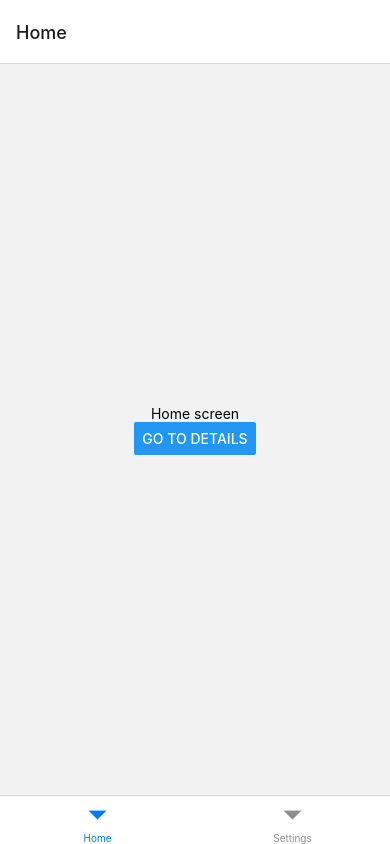
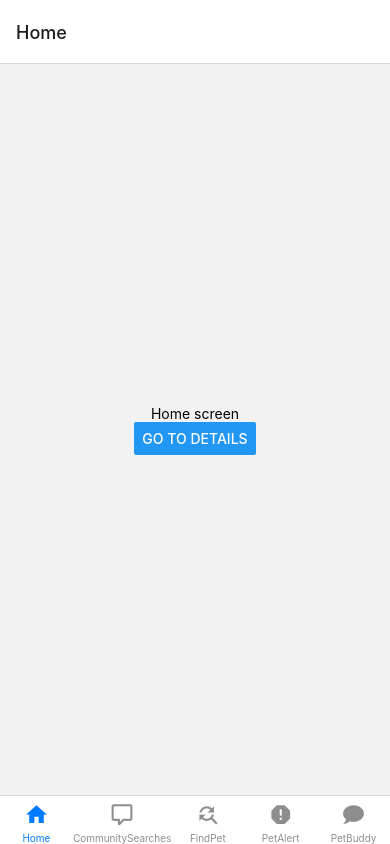
Before and after one commit to pontusva/Native-Madame, a React Native app in the folder client/: screen / in a window 390 px wide. Built offline with nearby package versions, Linux system fonts and the light colour scheme.

Commit message:
Add navigation and screens for CommunitySearches, FindPet, PetAlert, and PetBuddy

```diff
--- a/client/App.tsx
+++ b/client/App.tsx
@@ -4,6 +4,11 @@ import { NavigationContainer } from '@react-navigation/native';
 import { createNativeStackNavigator } from '@react-navigation/native-stack';
 import { createBottomTabNavigator } from '@react-navigation/bottom-tabs';
 import type { NativeStackScreenProps } from '@react-navigation/native-stack';
+import MaterialCommunityIcons from '@expo/vector-icons/MaterialCommunityIcons';
+import CommunitySearches from './app/CommunitySearches';
+import FindPet from './app/FindPet';
+import PetAlert from './app/PetAlert';
+import PetBuddy from './app/PetBuddy';
 
 type RootStackParamList = {
   Home: undefined;
@@ -28,7 +33,7 @@ function HomeScreen({
       <Text>Home screen</Text>
       <Button
         title="Go to Details"
-        onPress={() => navigation.navigate('Home')}
+        onPress={() => navigation.navigate('Details')}
       />
     </View>
   );
@@ -42,7 +47,7 @@ function SettingsScreen({
       <Text>Settings screen</Text>
       <Button
         title="Go to Details"
-        onPress={() => navigation.navigate('SettingsScreen')}
+        onPress={() => navigation.navigate('Details')}
       />
     </View>
   );
@@ -63,7 +68,10 @@ const SettingsStack = createNativeStackNavigator();
 
 function SettingsStackScreen() {
   return (
-    <SettingsStack.Navigator>
+    <SettingsStack.Navigator
+      screenOptions={{
+        headerShown: false,
+      }}>
       <SettingsStack.Screen name="SettingsScreen" component={SettingsScreen} />
       <SettingsStack.Screen name="Details" component={DetailsScreen} />
     </SettingsStack.Navigator>
@@ -75,9 +83,77 @@ const Tab = createBottomTabNavigator();
 export default function App() {
   return (
     <NavigationContainer>
-      <Tab.Navigator screenOptions={{ headerShown: false }}>
-        <Tab.Screen name="Home" component={HomeStackScreen} />
-        <Tab.Screen name="Settings" component={SettingsStackScreen} />
+      <Tab.Navigator
+        screenOptions={{
+          headerShown: false,
+        }}>
+        <Tab.Screen
+          name="Home"
+          options={{
+            tabBarIcon: ({ color, size }) => (
+              <MaterialCommunityIcons name="home" color={color} size={size} />
+            ),
+            headerRight: () => (
+              <MaterialCommunityIcons
+                style={{
+                  marginRight: 20,
+                }}
+                name="cog"
+                color="black"
+                size={30}
+              />
+            ),
+          }}
+          component={HomeStackScreen}
+        />
+        <Tab.Screen
+          options={{
+            tabBarIcon: ({ color, size }) => (
+              <MaterialCommunityIcons
+                name="comment-outline"
+                color={color}
+                size={size}
+              />
+            ),
+          }}
+          name="CommunitySearches"
+          component={CommunitySearches}
+        />
+        <Tab.Screen
+          options={{
+            tabBarIcon: ({ color, size }) => (
+              <MaterialCommunityIcons
+                name="find-replace"
+                color={color}
+                size={size}
+              />
+            ),
+          }}
+          name="FindPet"
+          component={FindPet}
+        />
+        <Tab.Screen
+          options={{
+            tabBarIcon: ({ color, size }) => (
+              <MaterialCommunityIcons
+                name="alert-octagon"
+                color={color}
+                size={size}
+              />
+            ),
+          }}
+          name="PetAlert"
+          component={PetAlert}
+        />
+        <Tab.Screen
+          options={{
+            tabBarIcon: ({ color, size }) => (
+              <MaterialCommunityIcons name="chat" color={color} size={size} />
+            ),
+          }}
+          name="PetBuddy"
+          component={PetBuddy}
+        />
       </Tab.Navigator>
     </NavigationContainer>
   );
--- /dev/null
+++ b/client/app/CommunitySearches.tsx
@@ -0,0 +1,9 @@
+import { View, Text } from 'react-native';
+
+export default function CommunitySearches() {
+  return (
+    <View style={{ flex: 1, justifyContent: 'center', alignItems: 'center' }}>
+      <Text>Community Searches</Text>
+    </View>
+  );
+}
--- /dev/null
+++ b/client/app/FindPet.tsx
@@ -0,0 +1,9 @@
+import { View, Text } from 'react-native';
+
+export default function FindPet() {
+  return (
+    <View style={{ flex: 1, justifyContent: 'center', alignItems: 'center' }}>
+      <Text>Find Pet</Text>
+    </View>
+  );
+}
--- /dev/null
+++ b/client/app/PetAlert.tsx
@@ -0,0 +1,8 @@
+import { Text, View } from 'react-native';
+export default function PetAlert() {
+  return (
+    <View style={{ flex: 1, justifyContent: 'center', alignItems: 'center' }}>
+      <Text>Pet Alert</Text>
+    </View>
+  );
+}
--- /dev/null
+++ b/client/app/PetBuddy.tsx
@@ -0,0 +1,8 @@
+import { Text, View } from 'react-native';
+export default function PetBuddy() {
+  return (
+    <View style={{ flex: 1, justifyContent: 'center', alignItems: 'center' }}>
+      <Text>Pet Buddy</Text>
+    </View>
+  );
+}
```
